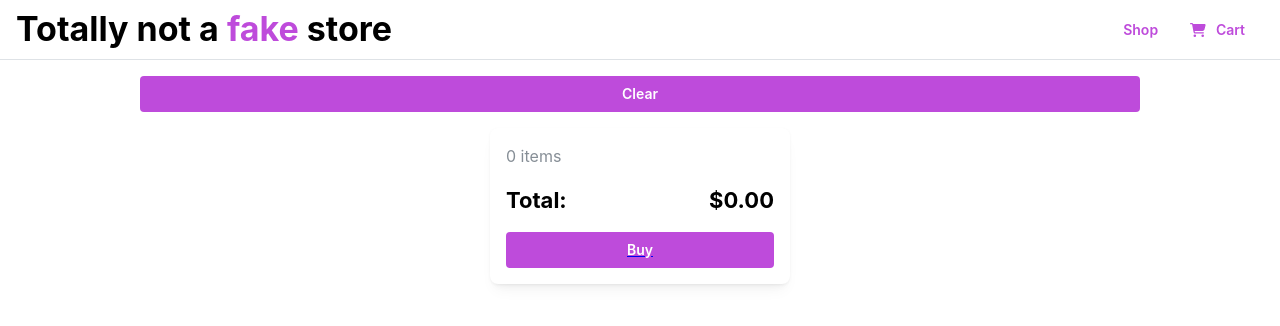
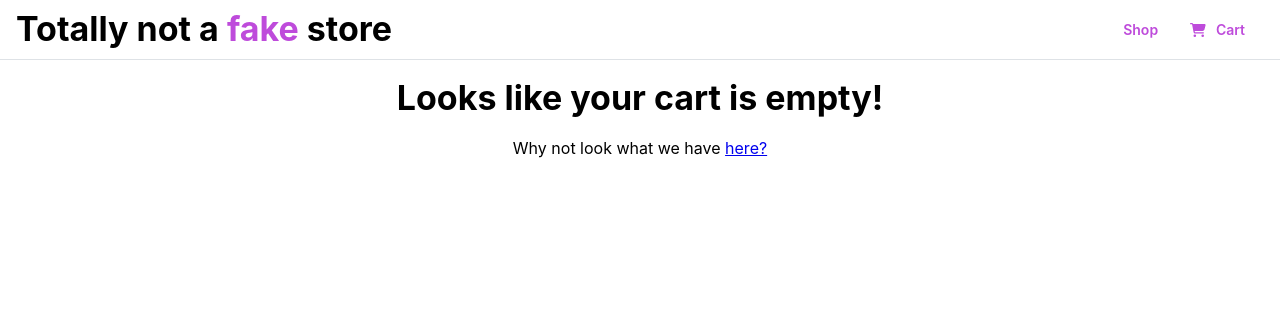
Before and after one commit to Maxnikit/shopping-cart, a React (Vite) app: page /cart in a window 1280 px wide. Shown: the top 326 px of the page. Built offline with nearby package versions, Linux system fonts and the light colour scheme.

Commit message:
Add checkout and empty cart features

```diff
--- a/src/components/Cart/Cart.jsx
+++ b/src/components/Cart/Cart.jsx
@@ -1,21 +1,19 @@
 import {
   Button,
-  Flex,
+  Center,
   Group,
-  Image,
-  List,
   Paper,
   Stack,
   Text,
   Title,
-  Divider,
 } from "@mantine/core";
 
-import { Link } from "react-router-dom";
+import { Link, useNavigate } from "react-router-dom";
 import { useCart } from "../../hooks/cartContext";
 import CartItem from "../CartItem/CartItem";
 
 const Cart = () => {
+  const navigate = useNavigate();
   const {
     cartItems,
     addToCart,
@@ -26,8 +24,11 @@ const Cart = () => {
     getTotalItemCount,
     getTotalItemPrice,
   } = useCart();
-  console.log(cartItems);
 
+  const goToCheckout = () => {
+    navigate("/checkout");
+    clearCart();
+  };
   const getFormattedTotalCount = () => {
     const itemCount = getTotalItemCount();
     if (itemCount === 1) {
@@ -36,21 +37,30 @@ const Cart = () => {
       return `${itemCount} items`;
     }
   };
-  const productList = () => {
+
+  const emptyCartMessage = () => {
     return (
-      <Stack gap={20} miw={1000}>
-        {/* Temporary clean button */}
-        <Button onClick={clearCart}>Clear</Button>
-        {cartItems.map((product) => (
-          <CartItem product={product} key={product.id} />
-        ))}
-      </Stack>
+      <>
+        <Stack align="center">
+          <Title>Looks like your cart is empty!</Title>
+          <Text>
+            Why not look what we have <Link to="/">here?</Link>
+          </Text>
+        </Stack>
+      </>
     );
   };
-  return (
-    <>
+  const defaultCart = () => {
+    return (
       <Group justify="center" align="start">
-        {productList()}
+        <Stack gap={20} miw={1000}>
+          {/* Temporary clean button */}
+          <Button onClick={clearCart}>Clear</Button>
+          {cartItems.map((product) => (
+            <CartItem product={product} key={product.id} />
+          ))}
+        </Stack>
+
         <Paper
           shadow="sm"
           radius="md"
@@ -59,18 +69,25 @@ const Cart = () => {
           style={{ position: "sticky", top: "60px" }}
         >
           <Stack align="space-between">
-            <Text c={"dimmed"}>{getFormattedTotalCount()}</Text>
+            <Text c="dimmed">{getFormattedTotalCount()}</Text>
             <Group justify="space-between">
               <Title order={3}>Total: </Title>
               <Title order={3}>${getTotalItemPrice().toFixed(2)}</Title>
             </Group>
-            <Link to="/checkout">
-              <Button fullWidth>Buy</Button>
-            </Link>
+            <Button
+              onClick={() => {
+                goToCheckout();
+              }}
+              fullWidth
+            >
+              Buy
+            </Button>
           </Stack>
         </Paper>
       </Group>
-    </>
-  );
+    );
+  };
+  console.log(cartItems);
+  return <>{cartItems.length ? defaultCart() : emptyCartMessage()}</>;
 };
 export default Cart;
--- a/src/components/Checkout/Checkout.jsx
+++ b/src/components/Checkout/Checkout.jsx
@@ -16,6 +16,7 @@ import {
   NumberInput,
 } from "@mantine/core";
 import { useCart } from "../../hooks/cartContext";
+import { Link } from "react-router-dom";
 import style from "./Checkout.module.css";
 const Checkout = () => {
   const {
@@ -30,39 +31,11 @@ const Checkout = () => {
 
   return (
     <Card withBorder maw={500} m="auto" align="center">
-      <Title>Checkout</Title>
-      <Text>Total: ${getTotalItemPrice().toFixed(2)} </Text>
-      {/* TODO some phone number, email, adress, credit card? */}
-      <Radio.Group name="paymentMethod" label="Select payment method">
-        <Stack mt="xs">
-          <Radio value="creditCard" label="Credit Card"></Radio>
-          <Radio value="cash" label="Cash"></Radio>
-        </Stack>
-      </Radio.Group>
-      <Fieldset legend="Credit card information" variant="unstyled">
-        <Stack>
-          <TextInput placeholder="Name on card" />
-          <NumberInput type="tel" hideControls placeholder="Card number" />
-          <Group>
-            <NumberInput
-              w="40%"
-              className={style.inputFit}
-              placeholder="mm/yy"
-              type="tel"
-              maxlength="7"
-            />
-            <NumberInput
-              w="20%"
-              className={style.inputFit}
-              placeholder="CVV"
-              type="tel"
-              maxlength="4"
-            />
-          </Group>
-        </Stack>
-      </Fieldset>
-
-      <Button>Confirm order</Button>
+      <Title>Thanks for your order!</Title>
+      <Text>
+        Your items will come soon. Meanwhile, you can look what else we have{" "}
+        <Link to="/">here!</Link>
+      </Text>
     </Card>
   );
 };
--- /dev/null
+++ b/src/components/Checkout/CheckoutWithCreditCard.jsx
@@ -0,0 +1,69 @@
+import {
+  Button,
+  Flex,
+  Group,
+  Image,
+  List,
+  Paper,
+  Stack,
+  Text,
+  Title,
+  Divider,
+  Card,
+  Radio,
+  Fieldset,
+  TextInput,
+  NumberInput,
+} from "@mantine/core";
+import { useCart } from "../../hooks/cartContext";
+import style from "./Checkout.module.css";
+const Checkout = () => {
+  const {
+    cartItems,
+    addToCart,
+    removeFromCart,
+    clearCart,
+    incrementItemCount,
+    decrementItemCount,
+    getTotalItemPrice,
+  } = useCart();
+
+  return (
+    <Card withBorder maw={500} m="auto" align="center">
+      <Title>Checkout</Title>
+      <Text>Total: ${getTotalItemPrice().toFixed(2)} </Text>
+      {/* TODO some phone number, email, adress, credit card? */}
+      <Radio.Group name="paymentMethod" label="Select payment method">
+        <Stack mt="xs">
+          <Radio value="creditCard" label="Credit Card"></Radio>
+          <Radio value="cash" label="Cash"></Radio>
+        </Stack>
+      </Radio.Group>
+      <Fieldset legend="Credit card information" variant="unstyled">
+        <Stack>
+          <TextInput placeholder="Name on card" />
+          <NumberInput type="tel" hideControls placeholder="Card number" />
+          <Group>
+            <NumberInput
+              w="40%"
+              className={style.inputFit}
+              placeholder="mm/yy"
+              type="tel"
+              maxlength="7"
+            />
+            <NumberInput
+              w="20%"
+              className={style.inputFit}
+              placeholder="CVV"
+              type="tel"
+              maxlength="4"
+            />
+          </Group>
+        </Stack>
+      </Fieldset>
+
+      <Button>Confirm order</Button>
+    </Card>
+  );
+};
+export default Checkout;
--- a/src/routes.jsx
+++ b/src/routes.jsx
@@ -4,7 +4,7 @@ import ErrorPage from "./components/ErrorPage/ErrorPage";
 import Shop from "./components/Shop/Shop";
 import Cart from "./components/Cart/Cart";
 import ProductPage from "./components/ProductPage/ProductPage";
-import Checkout from "./components/Checkout/Checkout";
+import Checkout from "./components/Checkout/CheckoutWithCreditCard";
 
 const routes = [
   {
```
Also changed, not shown: 1 other file (tests, documents, lock files or other folders).
